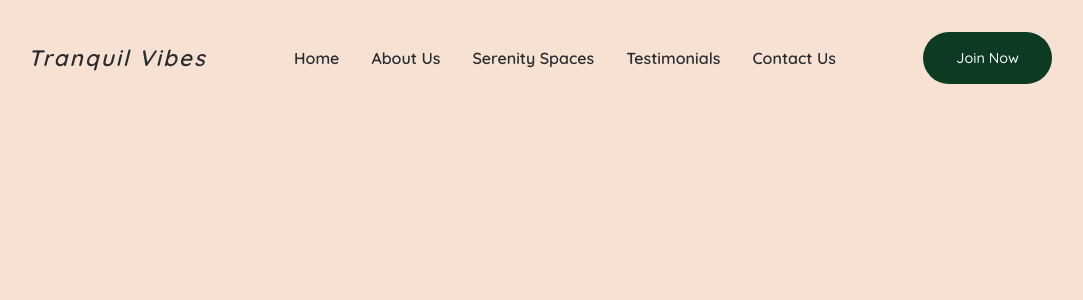
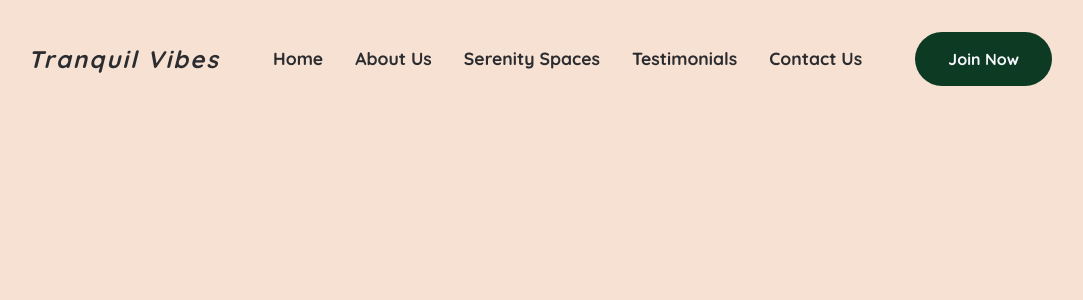
Before and after one commit to kharljhon14/tranquil-vibes, a React (Vite) app: page / in a window 1280 px wide. Shown: the top 300 px of the page, without its empty margins (100-1183 px from the left). Built offline with nearby package versions, Linux system fonts and the light colour scheme; a web font is replaced by a local one.

Commit message:
[Fix] Button styles - Font size - Font weight

```diff
--- a/src/components/button/button.module.css
+++ b/src/components/button/button.module.css
@@ -6,7 +6,8 @@
     background-color: #0c3a23;
     color: #F8F8FF;
     font-weight: 500;
-    font-size: .9rem;
+    font-size: 1rem;
+    font-weight: 700;
     font-family: 'Quicksand', sans-serif;
     transition: all .4s ease;
     border: solid 1px;
--- a/src/features/header/header.module.css
+++ b/src/features/header/header.module.css
@@ -9,10 +9,10 @@
 .title {
     color: #2b2c30;
     font-family: 'Quicksand', sans-serif;
-    font-weight: 600;
-    font-size: 1rem;
+    font-weight: 800;
+    font-size: 1.5rem;
     text-decoration: none;
-    font-size: 1.4rem;
+
     font-style: italic;
     letter-spacing: 2px;
 }
@@ -29,13 +29,13 @@
 .navA {
     color: #2b2c30;
     font-family: 'Quicksand', sans-serif;
-    font-weight: 600;
-    font-size: 1rem;
+    font-weight: 700;
+    font-size: 1.1rem;
     text-decoration: none;
     transition: all .3s ease;
 }
 
 .navA:hover {
-    font-size: 1.1rem;
+    font-size: 1.15rem;
 
 }
```
